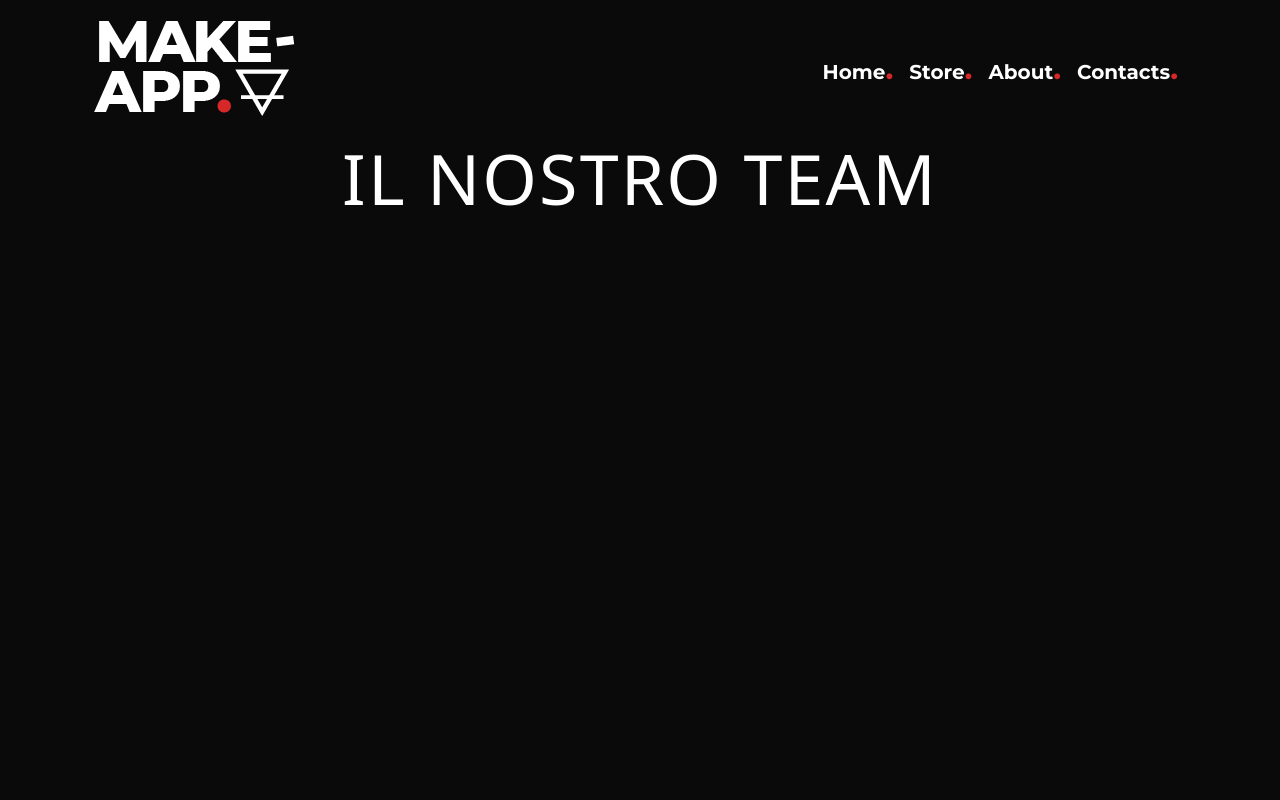
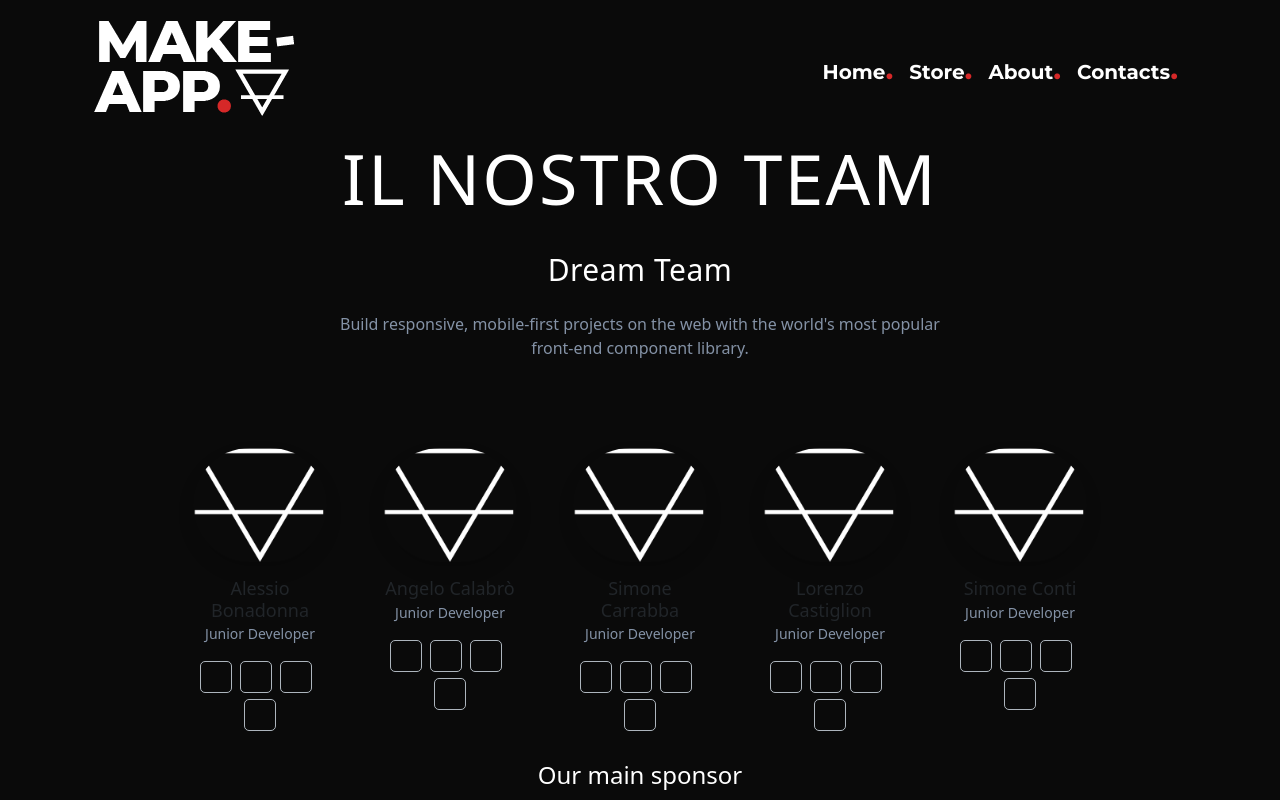
Before and after one commit to LorenzoCastiglion/laravel-fashion-shop, a Vue app: page /about in a window 1280 px wide. Shown: the top 800 px of the page. Built offline with nearby package versions, Linux system fonts and the light colour scheme.

Commit message:
about
Signed-off-by: “BarrioTropical” <“barrio>

```diff
--- a/src/pages/About.vue
+++ b/src/pages/About.vue
@@ -1,26 +1,33 @@
 <template>
+    <div class="box">
+          <TextAnimation></TextAnimation>
+            <link rel="stylesheet" href="https://cdnjs.cloudflare.com/ajax/libs/MaterialDesign-Webfont/5.3.45/css/materialdesignicons.css" integrity="sha256-NAxhqDvtY0l4xn+YVa6WjAcmd94NNfttjNsDmNatFVc=" crossorigin="anonymous" />
+            <CardTeamComponent></CardTeamComponent>
+            <CarouselAbout></CarouselAbout>
+    </div>
 
-        <div class="box">
 
-                <TextAnimation></TextAnimation>
 
-        </div>
 
     </template>
 
     <script>
+    import CarouselAbout from '../components/CarouselAbout.vue';
     import TextAnimation from '../components/TextAnimation.vue';
+    import CardTeamComponent from '../components/CardTeamComponent.vue';
         export default {
 
             name:'About',
 
             components:{
-TextAnimation
+                TextAnimation,
+                CarouselAbout,
+                CardTeamComponent
             },
 
-        data(){
+
+            data: function() {
                 return{
-
                 }
             },
 
@@ -32,10 +39,7 @@
     </script>
 
     <style lang="scss" scoped>
-.box{
-    height: 700px;
 
-}
 
 
 
```
Lines whose indentation alone changed are shown as unchanged.
